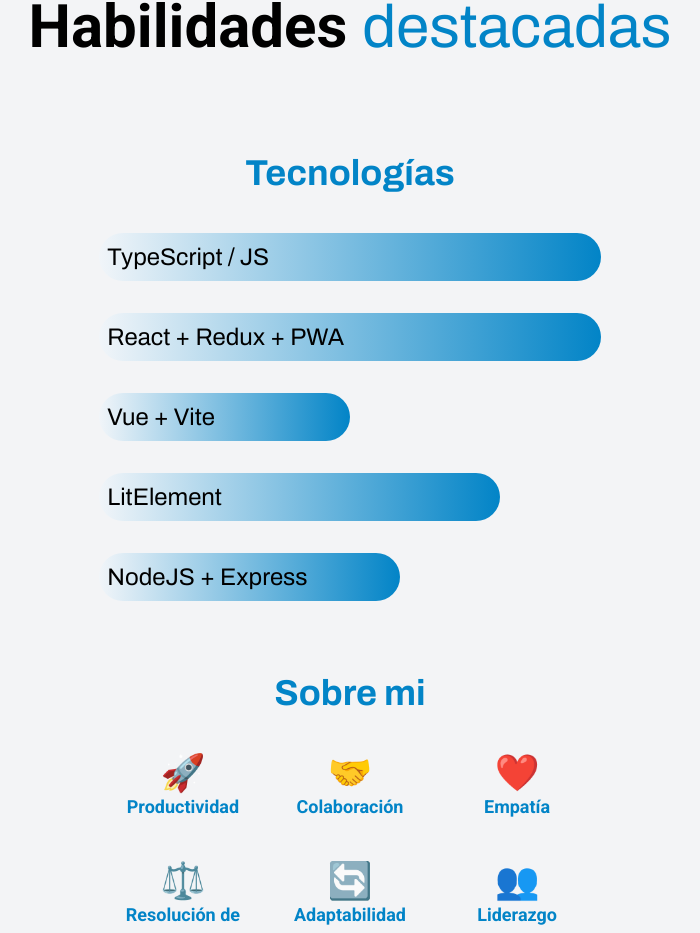
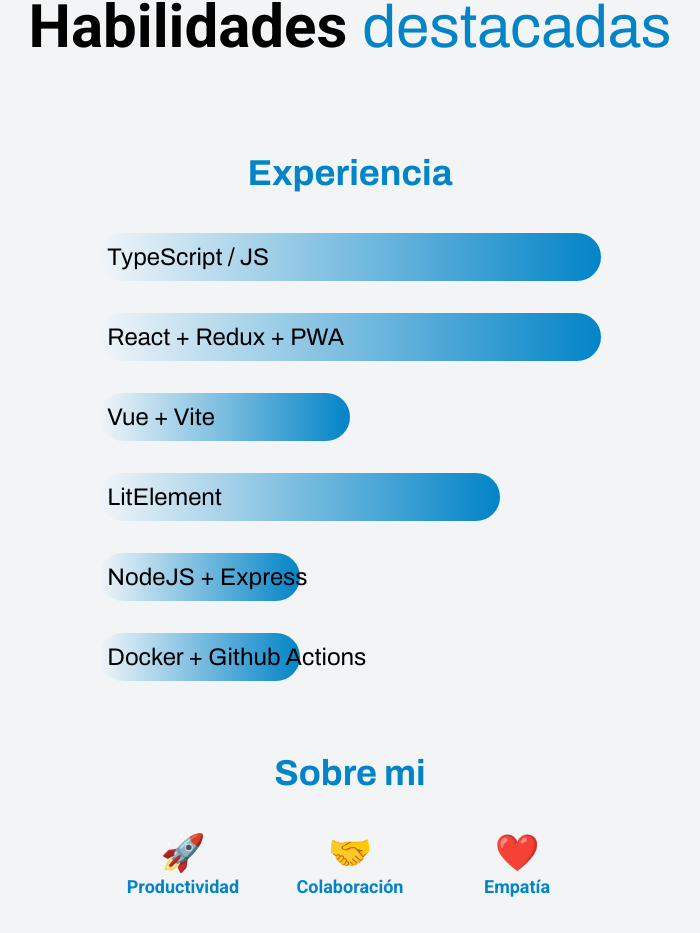
Before and after one commit to VictorEspejo/vicesp_porfolio, a React (Vite) app: page / in a window 1280 px wide. Shown: the part 3196-4129 px from the top of the page, without its empty margins (290-990 px from the left). Built offline with nearby package versions, Linux system fonts and the light colour scheme.

Commit message:
feat: update skills

```diff
--- a/src/assets/i18n/es/es.js
+++ b/src/assets/i18n/es/es.js
@@ -13,7 +13,7 @@ export default {
   skills: {
     title: "Habilidades",
     subtitle: "destacadas",
-    techs: "Tecnologías",
+    techs: "Experiencia",
   },
   works: {
     titleWhere: "Donde he",
--- a/src/components/WorkCard/index.jsx
+++ b/src/components/WorkCard/index.jsx
@@ -92,8 +92,8 @@ export default function WorkCard({
                     loading="lazy"
                   />
                   <span
-                    className="group-hover:opacity-80 transition-opacity bg-sky-600 px-2 text-sm text-gray-100 rounded-md absolute left-1/2 top-1/2
-    -translate-x-1/2 translate-y-full opacity-0 m-4 mx-auto uppercase font-bold w-max"
+                    className="group-hover:opacity-80 transition-opacity bg-sky-600 px-1 text-sm text-gray-100 rounded-md absolute left-1/2 top-1/2
+    -translate-x-1/2 translate-y-full opacity-0 m-3 mx-auto uppercase font-bold w-max"
                   >
                     {tech}
                   </span>
--- a/src/constants/works.js
+++ b/src/constants/works.js
@@ -70,7 +70,12 @@ export const skills = [
   },
   {
     name: "NodeJS + Express",
-    value: 60,
+    value: 40,
+    years: 1,
+  },
+  {
+    name: "Docker + Github Actions",
+    value: 40,
     years: 1,
   },
 ];
```
